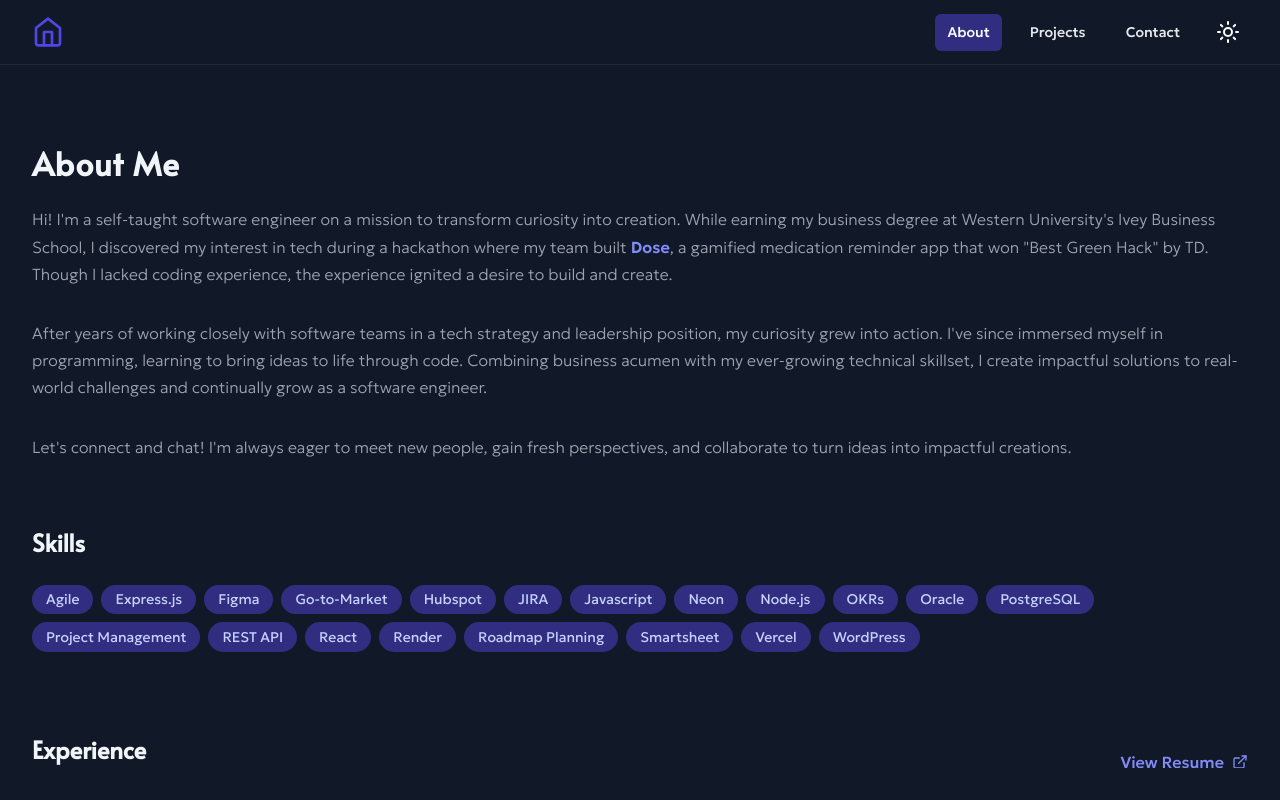
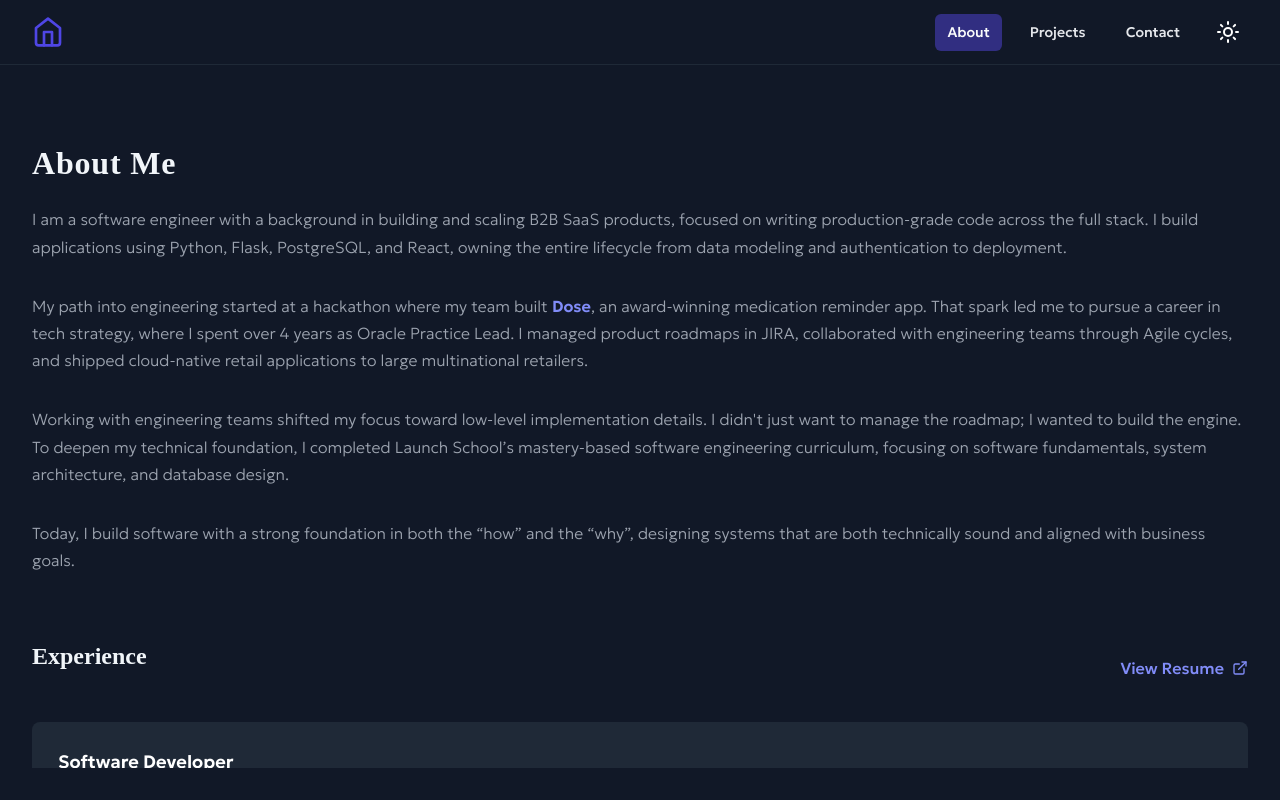
Before and after one commit to christinelinster/christine-lin, a React (Vite) app: page /about in a window 1280 px wide. Built offline with nearby package versions, Linux system fonts and the light colour scheme.

Commit message:
update: move skill filter to projects page

```diff
--- a/src/data/experiences.js
+++ b/src/data/experiences.js
@@ -1,28 +1,21 @@
 const experiences = [
+    {
+      title: "Software Developer",
+      company: "Freelance",
+      period: "2025 - Present",
+      description:
+        "- Frontend Architecture: Developing custom business websites for retail clients using React, implementing responsive design and modern UI/UX patterns",
+      skills: ["React", "Javascript", "UI/UX", "Responsive Design", "Requirements Gathering"],
+    },
     {
       title: "Oracle Practice Lead",
       company: "RedIron Technologies",
-      period: "2021 - Present",
-      description:
-        "As the Partnership Lead, I drove business growth within our Oracle partnership, taking on product management, project management, and go-to-market responsibilities. I collaborated with engineering to align product strategy, led cross-functional execution, and developed marketing content to support go-to-market efforts. I spearheaded strategic initiatives by defining partnership roadmaps, launching core products through joint go-to-market efforts, and building revenue centers from the ground up. By fostering collaborative relationships, I identified opportunities, secured high-value deals, and enabled scalable success.",
-      skills: ["Oracle", "JIRA", "WordPress", "Hubspot", "Figma", "Agile", "Roadmap Planning", "OKRs"],
-    },
-    {
-      title: "Oracle Product Manager",
-      company: "RedIron Technologies",
-      period: "2021 - Present",
+      period: "2021 - 2025",
       description:
         "Drove product strategy by analyzing Oracle's Xstore product and retailer pain points, crafting targeted value propositions and use cases, and refining positioning through customer interviews and market research. Led a successful pilot and rollout to 500+ stores while enhancing lead generation with SEO-optimized case study webpages showcasing project successes.",
       skills: ["Figma", "WordPress", "Roadmap Planning", "OKRs", "Go-to-Market"],
     },
-    {
-      title: "Oracle Project Manager",
-      company: "RedIron Technologies",
-      period: "2021 - Present",
-      description:
-        "Led agile sprint cycles and managed product roadmaps in JIRA to deliver a Progressive Web App to production. Spearheaded a company-wide KPI initiative by defining key metrics and implementing Smartsheet dashboards to drive alignment and foster a data-driven culture.",
-      skills: ["Agile", "Smartsheet", "JIRA", "Project Management"],
-    },
+
   ];
 
   export default experiences;
--- a/src/index.css
+++ b/src/index.css
@@ -25,8 +25,8 @@
 
 
     /* Typography */
-    --font-title: 'Funnel Display', -apple-system, BlinkMacSystemFont, sans-serif;
-    --font-heading: 'Lato', -apple-system, BlinkMacSystemFont, sans-serif;
+    --font-heading: 'Geologica', -apple-system, BlinkMacSystemFont, sans-serif;
+    --font-subheading: 'Inconsolata', monospace, sans-serif;
     --font-body: 'Geologica', -apple-system, BlinkMacSystemFont, 'sans-serif'
 }
 
--- a/src/pages/About.jsx
+++ b/src/pages/About.jsx
@@ -1,70 +1,11 @@
-import { useState } from "react";
 import { ExternalLink } from "lucide-react";
-import SkillTag from "../components/SkillTag";
 import ExperienceRole from "../components/ExperienceRole";
-import ProjectRole from "../components/ProjectRole";
-import projects from "../data/projects"
 import experiences from "../data/experiences";
 import "../styles/about.css";
 
-const skills = [];
+
 
 export default function About() {
-  const [highlightedSkill, setHighlightedSkill] = useState(null);
-
-  const handleSkillClick = (skill) => {
-    setHighlightedSkill(highlightedSkill === skill ? null : skill);
-
-    if (skill) {
-      // Find first experience or project with this skill
-      const firstExperience = experiences.find((exp) =>
-        exp.skills.includes(skill)
-      );
-      const firstProject = projects.find((proj) => proj.skills.includes(skill));
-
-      // Get the DOM elements
-      const experienceElement = firstExperience
-        ? document.getElementById(`role-${firstExperience.skills[0]}`)
-        : null;
-      const projectElement = firstProject
-        ? document.getElementById(`project-${firstProject.skills[0]}`)
-        : null;
-
-      // Scroll to whichever element appears first in the DOM
-      if (experienceElement && projectElement) {
-        const experienceRect = experienceElement.getBoundingClientRect();
-        const projectRect = projectElement.getBoundingClientRect();
-
-        if (experienceRect.top <= projectRect.top) {
-          experienceElement.scrollIntoView({
-            behavior: "smooth",
-            block: "center",
-          });
-        } else {
-          projectElement.scrollIntoView({
-            behavior: "smooth",
-            block: "center",
-          });
-        }
-      } else if (experienceElement) {
-        experienceElement.scrollIntoView({
-          behavior: "smooth",
-          block: "center",
-        });
-      } else if (projectElement) {
-        projectElement.scrollIntoView({ behavior: "smooth", block: "center" });
-      }
-    }
-  };
-
-  // Update skills array to include all unique skills from both experiences and projects
-  const allSkills = [
-    ...new Set([
-      ...skills,
-      ...projects.flatMap((project) => project.skills),
-      ...experiences.flatMap((experience) => experience.skills),
-    ]),
-  ].sort();
 
   return (
     <div className="about-container">
@@ -76,53 +17,41 @@ export default function About() {
                 <h2 className="about-title">About Me</h2>
                 <div className="about-text">
                   <p className="about-description">
-                    Hi! I'm a self-taught software engineer on a mission to
-                    transform curiosity into creation. While earning my business
-                    degree at Western University's Ivey Business School, I
-                    discovered my interest in tech during a hackathon where my
-                    team built{" "}
-                    <a
+                    I am a software engineer with a background in building and scaling B2B SaaS products,
+                    focused on writing production-grade code across the full stack.
+                    I build applications using Python, Flask, PostgreSQL, and React,
+                    owning the entire lifecycle from data modeling and authentication to deployment.
+                  </p>
+                  <p className="about-description">
+                    My path into engineering started at a hackathon where my team built <a
                       className="about-link"
                       href="https://www.devpost.com/software/dose-lt7i2o"
                     >
                       Dose
                     </a>
-                    , a gamified medication reminder app that won "Best Green
-                    Hack" by TD. Though I lacked coding experience, the
-                    experience ignited a desire to build and create.
+                    , an award-winning medication reminder app. That spark led me to pursue a career in tech strategy,
+                    where I spent over 4 years as Oracle Practice Lead.
+                    I managed product roadmaps in JIRA,
+                    collaborated with engineering teams through Agile cycles,
+                    and shipped cloud-native retail applications to large multinational retailers.
                   </p>
                   <p className="about-description">
-                    After years of working closely with software teams in a tech
-                    strategy and leadership position, my curiosity grew into
-                    action. I've since immersed myself in programming, learning
-                    to bring ideas to life through code. Combining business
-                    acumen with my ever-growing technical skillset, I create
-                    impactful solutions to real-world challenges and continually
-                    grow as a software engineer.
+                    Working with engineering teams shifted my focus toward low-level implementation details.
+                    I didn't just want to manage the roadmap; I wanted to build the engine. To deepen my technical foundation, I completed Launch School’s mastery-based software engineering curriculum,
+                    focusing on software fundamentals, system architecture, and database design.
                   </p>
                   <p className="about-description">
-                    Let's connect and chat! I'm always eager to meet new people,
-                    gain fresh perspectives, and collaborate to turn ideas into
-                    impactful creations.
+
+                  </p>
+                  <p className="about-description">
+                    Today, I build software with a strong foundation in both the “how” and the “why”,
+                    designing systems that are both technically sound and aligned with business goals.
                   </p>
                 </div>
               </div>
             </div>
           </div>
 
-          <div className="section">
-            <h3 className="section-title">Skills</h3>
-            <div className="skills-container">
-              {allSkills.map((skill) => (
-                <SkillTag
-                  key={skill}
-                  name={skill}
-                  onClick={() => handleSkillClick(skill)}
-                  isHighlighted={skill === highlightedSkill}
-                />
-              ))}
-            </div>
-          </div>
 
           <div className="section">
             <div className="experience-header">
@@ -143,27 +72,12 @@ export default function About() {
                   key={experience.title}
                   id={`role-${experience.skills[0]}`}
                   {...experience}
-                  onSkillClick={handleSkillClick}
-                  highlightedSkill={highlightedSkill}
                 />
               ))}
             </dl>
           </div>
 
-          <div className="section">
-            <h3 className="section-title">Featured Projects</h3>
-            <dl className="projects-list">
-              {projects.map((project) => (
-                <ProjectRole
-                  key={project.title}
-                  id={`project-${project.skills[0]}`}
-                  {...project}
-                  onSkillClick={handleSkillClick}
-                  highlightedSkill={highlightedSkill}
-                />
-              ))}
-            </dl>
-          </div>
+
         </div>
       </div>
     </div>
--- a/src/pages/Home.jsx
+++ b/src/pages/Home.jsx
@@ -11,44 +11,29 @@ export default function Home() {
       <div className="home-content">
         <div className="text-center">
           <h2 className="home-title">
-            <span className="block">Hi, my name is</span>
-            <span className="home-name">Christine Lin</span>
-            <p>Software Engineer</p>
+           <p className="home-intro">hi, my name is</p>
+
+            <p className="home-name">Christine Lin</p>
+            <p className="home-role">Full-Stack Software Engineer</p>
           </h2>
 
 
           <p className="home-description">
-            After four years leading tech strategy and partnerships,
-            I moved from the boardroom to the codebase to build solutions I used to only imagine.
-            Today, I am dedicated to building scalable applications rooted in technical excellence, user empathy, and business impact. I don't just write code; I build tools that solve real-world problems.
+            I build production-grade applications using Python, Flask, React, and PostgreSQL.
+            My background includes over 4 years collaborating with engineering teams to ship SaaS products at scale.
+            This experience shapes how I design backend systems, model databases, and approach deployment: by combining technical execution with business context.
 
-          {/* <Typewriter
-          options={{
-            autoStart: true,
-            loop: true,
-          }}
-            onInit={(typewriter) => {
-              typewriter
-              .changeDelay(50)
-                .typeString("Software Engineer | ")
-                .changeDelay(50)
-                .pauseFor(300)
-                .typeString(" Building Impacftful Solutions ")
-                .pauseFor(3000)
-                .deleteAll()
-                .start()
-            }}
-          /> */}
+
           </p>
           <div className="button-container">
             <div>
               <Link to="/projects" className="primary-button">
-                View My Work
+                View Projects
               </Link>
             </div>
             <div>
               <Link to="/contact" className="secondary-button">
-                Contact Me
+                Download Resume
               </Link>
             </div>
           </div>
--- a/src/pages/Projects.jsx
+++ b/src/pages/Projects.jsx
@@ -1,12 +1,64 @@
+import { useState } from 'react';
+import SkillTag from "../components/SkillTag";
 import { Github, ExternalLink } from 'lucide-react';
 import ProjectCard from '../components/ProjectCard';
 import projects from "../data/projects"
 import '../styles/projects.css';
+import ProjectRole from "../components/ProjectRole";
 
+const skills = [];
 export default function Projects() {
+  const [highlightedSkill, setHighlightedSkill] = useState(null);
+
+  const handleSkillClick = (skill) => {
+    setHighlightedSkill(highlightedSkill === skill ? null : skill);
+
+    if (skill) {
+      const firstProject = projects.find((proj) => proj.skills.includes(skill));
+
+      // Get the DOM elements
+      const projectElement = firstProject
+        ? document.getElementById(`project-${firstProject.skills[0]}`)
+        : null;
+
+      // Scroll to whichever element appears first in the DOM
+      if (projectElement) {
+
+        projectElement.scrollIntoView({
+          behavior: "smooth",
+          block: "center",
+        });
+      }
+    }
+  };
+
+  // Update skills array to include all unique skills from both experiences and projects
+  const allSkills = [
+    ...new Set([
+      ...skills,
+      ...projects.flatMap((project) => project.skills)
+    ]),
+  ].sort();
+
   return (
     <div className="projects-container">
+
       <div className="projects-content">
+        <div className="section">
+          <h3 className="section-title">Skills</h3>
+          <div className="skills-container">
+            {allSkills.map((skill) => (
+              <SkillTag
+                key={skill}
+                name={skill}
+                onClick={() => handleSkillClick(skill)}
+                isHighlighted={skill === highlightedSkill}
+              />
+            ))}
+          </div>
+        </div>
+
+{/* Maybe remove this section */}
         <div className="projects-header">
           <h2 className="projects-title">
             Recent Projects
@@ -15,6 +67,22 @@ export default function Projects() {
 
           </p> */}
         </div>
+
+        <div className="section">
+          <h3 className="section-title">Featured Projects</h3>
+          <dl className="projects-list">
+            {projects.map((project) => (
+              <ProjectRole
+                key={project.title}
+                id={`project-${project.skills[0]}`}
+                {...project}
+                onSkillClick={handleSkillClick}
+                highlightedSkill={highlightedSkill}
+              />
+            ))}
+          </dl>
+        </div>
+
 
         <div className="projects-grid">
           {projects.map((project) => (
--- a/src/styles/skill-tag.css
+++ b/src/styles/skill-tag.css
@@ -2,19 +2,19 @@
   display: inline-flex;
   align-items: center;
   padding: 0.15rem 0.75rem;
-  border-radius: 9999px;
-  font-size: 0.875rem;
-  font-weight: 400;
-  background-color: #e0e7ff;
+  border-radius: 8px;
+  font-size: 0.8rem;
+  font-weight: 300;
+  border: 2px solid #e0e7ff;
   color: #4338ca;
   transition: all 0.2s;
   cursor: pointer;
   user-select: none;
-  border: 2px solid transparent;
+
 }
 
 .dark .skill-tag {
-  background-color: #312e81;
+  border-color: #312e81;
   color: #c7d2fe;
 }
 
```
Also changed, not shown: index.html (+3 -5 lines), src/styles/home.css (+66 -11 lines).
